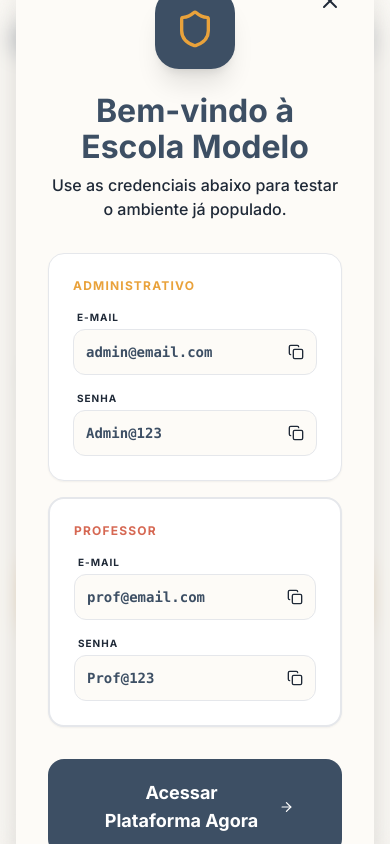
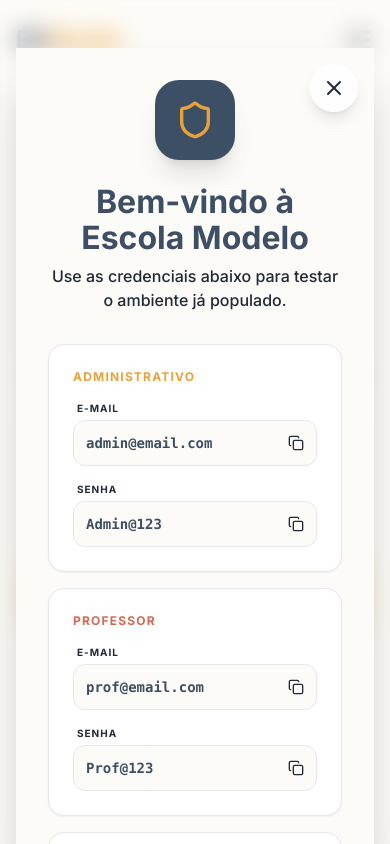
Before and after one commit to Alexseyf/elo-page, a React (Vite) app: page / in a window 390 px wide. Both pictures are taken after a click on the button "Experimentar Gestão Inteligente". Shown: the top 844 px of the page. Built offline with nearby package versions, Linux system fonts and the light colour scheme; the HTML template or start-up script is replaced by a standard one.

Commit message:
✨ feat(hero): add parent credentials and improve modal responsiveness

```diff
--- a/src/HeroSection.tsx
+++ b/src/HeroSection.tsx
@@ -168,18 +168,18 @@ const HeroSection: React.FC = () => {
       </div>
 
       {isModalOpen && (
-        <div className="fixed inset-0 z-[999] flex items-center justify-center p-4">
-          {/* Background overlay - separate element is more stable */}
+        <div className="fixed inset-0 z-[999] flex items-start sm:items-center justify-center p-4 overflow-y-auto">
+          {/* Background overlay */}
           <div
-            className="absolute inset-0 bg-forest/80 backdrop-blur-md animate-in fade-in duration-300"
+            className="fixed inset-0 bg-forest/80 backdrop-blur-md animate-in fade-in duration-300"
             onClick={() => setIsModalOpen(false)}
           />
 
           {/* Modal container */}
-          <div className="relative w-full max-w-xl bg-white rounded-[2rem] overflow-hidden shadow-2xl animate-in zoom-in-95 duration-300 z-10">
+          <div className="relative w-full max-w-4xl bg-white rounded-[2rem] shadow-2xl animate-in zoom-in-95 duration-300 z-10 my-8">
             <button
               onClick={() => setIsModalOpen(false)}
-              className="absolute top-6 right-6 z-20 p-2 hover:bg-forest/5 rounded-full text-forest/20 hover:text-forest transition-colors"
+              className="absolute top-4 right-4 sm:top-6 sm:right-6 z-20 p-3 bg-white/80 backdrop-blur-sm sm:bg-transparent hover:bg-forest/5 rounded-full text-forest/40 hover:text-forest transition-colors shadow-lg sm:shadow-none"
             >
               <X className="w-6 h-6" />
             </button>
@@ -191,17 +191,23 @@ const HeroSection: React.FC = () => {
               <h2 className="text-3xl font-extrabold text-forest mb-2">Bem-vindo à Escola Modelo</h2>
               <p className="text-forest/60 mb-8 font-medium">Use as credenciais abaixo para testar o ambiente já populado.</p>
 
-              <div className="grid grid-cols-1 md:grid-cols-2 gap-4 text-left mb-8">
+              <div className="grid grid-cols-1 sm:grid-cols-2 lg:grid-cols-3 gap-4 text-left mb-8">
                 <div className="bg-white p-6 rounded-2xl border border-forest/5 shadow-sm space-y-4">
                   <p className="text-xs font-black uppercase tracking-widest text-ochre">Administrativo</p>
                   <CopyableCredential label="E-mail" value="admin@email.com" />
                   <CopyableCredential label="Senha" value="Admin@123" />
                 </div>
 
-                <div className="bg-white p-6 rounded-2xl border-2 border-forest/5 shadow-sm space-y-4">
+                <div className="bg-white p-6 rounded-2xl border border-forest/5 shadow-sm space-y-4">
                   <p className="text-xs font-black uppercase tracking-widest text-terracotta">Professor</p>
                   <CopyableCredential label="E-mail" value="prof@email.com" />
                   <CopyableCredential label="Senha" value="Prof@123" />
+                </div>
+
+                <div className="bg-white p-6 rounded-2xl border border-forest/5 shadow-sm space-y-4 sm:col-span-2 lg:col-span-1">
+                  <p className="text-xs font-black uppercase tracking-widest text-forest">Responsável</p>
+                  <CopyableCredential label="E-mail" value="resp@email.com" />
+                  <CopyableCredential label="Senha" value="Resp@123" />
                 </div>
               </div>
 
```
Also changed, not shown: 1 other file (tests, documents, lock files or other folders).
